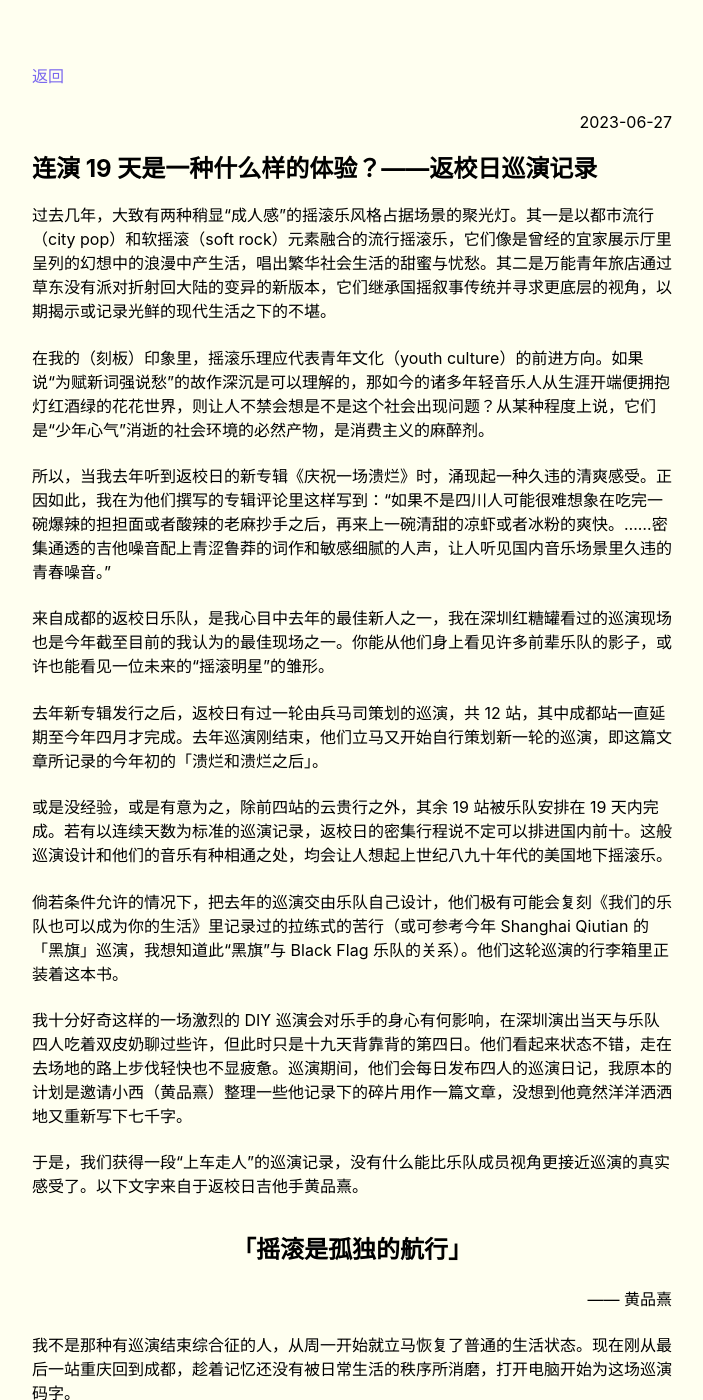
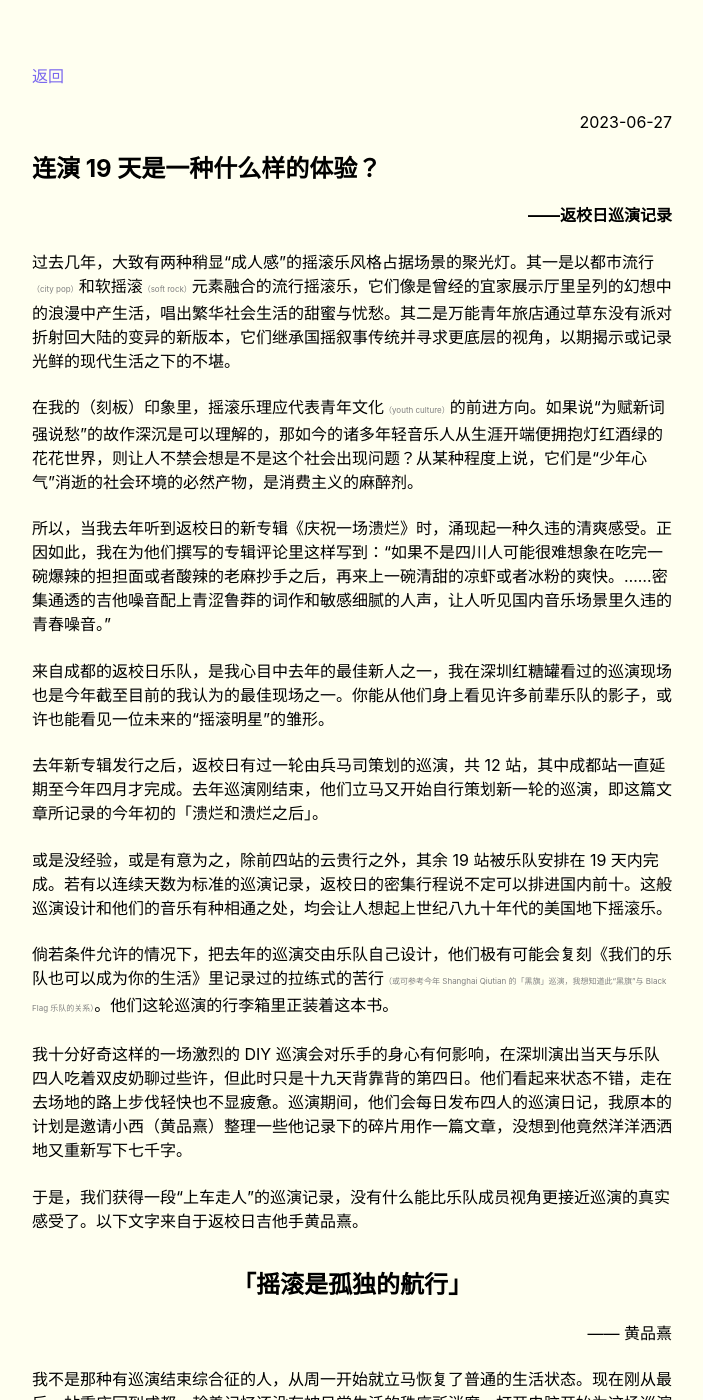
Before and after one commit to salingerlin/salingerlin.github.io, a Jekyll site: the page built from _posts/2023-06-27-the tour of riot in school.md, in a window 1280 px wide and 1400 px high. Shown: the whole window, without its empty margins (288-991 px from the left). Built offline with Jekyll 4.4.1, drawn with Linux system fonts in a browser that asks for light colours.

Commit message:
Update 2023-06-27-the tour of riot in school.md

```diff
--- a/_posts/2023-06-27-the tour of riot in school.md
+++ b/_posts/2023-06-27-the tour of riot in school.md
@@ -4,11 +4,13 @@ title: 连演 19 天是一种什么样的体验？
 category: 访谈与自述
 ---
 
-# 连演 19 天是一种什么样的体验？——返校日巡演记录
+# 连演 19 天是一种什么样的体验？
 
-过去几年，大致有两种稍显“成人感”的摇滚乐风格占据场景的聚光灯。其一是以都市流行（city pop）和软摇滚（soft rock）元素融合的流行摇滚乐，它们像是曾经的宜家展示厅里呈列的幻想中的浪漫中产生活，唱出繁华社会生活的甜蜜与忧愁。其二是万能青年旅店通过草东没有派对折射回大陆的变异的新版本，它们继承国摇叙事传统并寻求更底层的视角，以期揭示或记录光鲜的现代生活之下的不堪。
+<p align="right"><b>——返校日巡演记录</b></p>
 
-在我的（刻板）印象里，摇滚乐理应代表青年文化（youth culture）的前进方向。如果说“为赋新词强说愁”的故作深沉是可以理解的，那如今的诸多年轻音乐人从生涯开端便拥抱灯红酒绿的花花世界，则让人不禁会想是不是这个社会出现问题？从某种程度上说，它们是“少年心气”消逝的社会环境的必然产物，是消费主义的麻醉剂。
+过去几年，大致有两种稍显“成人感”的摇滚乐风格占据场景的聚光灯。其一是以都市流行<span class="zhushi">（city pop）</span>和软摇滚<span class="zhushi">（soft rock）</span>元素融合的流行摇滚乐，它们像是曾经的宜家展示厅里呈列的幻想中的浪漫中产生活，唱出繁华社会生活的甜蜜与忧愁。其二是万能青年旅店通过草东没有派对折射回大陆的变异的新版本，它们继承国摇叙事传统并寻求更底层的视角，以期揭示或记录光鲜的现代生活之下的不堪。
+
+在我的（刻板）印象里，摇滚乐理应代表青年文化<span class="zhushi">（youth culture）</span>的前进方向。如果说“为赋新词强说愁”的故作深沉是可以理解的，那如今的诸多年轻音乐人从生涯开端便拥抱灯红酒绿的花花世界，则让人不禁会想是不是这个社会出现问题？从某种程度上说，它们是“少年心气”消逝的社会环境的必然产物，是消费主义的麻醉剂。
 
 所以，当我去年听到返校日的新专辑《庆祝一场溃烂》时，涌现起一种久违的清爽感受。正因如此，我在为他们撰写的专辑评论里这样写到：“如果不是四川人可能很难想象在吃完一碗爆辣的担担面或者酸辣的老麻抄手之后，再来上一碗清甜的凉虾或者冰粉的爽快。......密集通透的吉他噪音配上青涩鲁莽的词作和敏感细腻的人声，让人听见国内音乐场景里久违的青春噪音。”
 
@@ -18,7 +20,7 @@ category: 访谈与自述
 
 或是没经验，或是有意为之，除前四站的云贵行之外，其余 19 站被乐队安排在 19 天内完成。若有以连续天数为标准的巡演记录，返校日的密集行程说不定可以排进国内前十。这般巡演设计和他们的音乐有种相通之处，均会让人想起上世纪八九十年代的美国地下摇滚乐。
 
-倘若条件允许的情况下，把去年的巡演交由乐队自己设计，他们极有可能会复刻《我们的乐队也可以成为你的生活》里记录过的拉练式的苦行（或可参考今年 Shanghai Qiutian 的「黑旗」巡演，我想知道此“黑旗”与 Black Flag 乐队的关系）。他们这轮巡演的行李箱里正装着这本书。
+倘若条件允许的情况下，把去年的巡演交由乐队自己设计，他们极有可能会复刻《我们的乐队也可以成为你的生活》里记录过的拉练式的苦行<span class="zhushi">（或可参考今年 Shanghai Qiutian 的「黑旗」巡演，我想知道此“黑旗”与 Black Flag 乐队的关系）</span>。他们这轮巡演的行李箱里正装着这本书。
 
 我十分好奇这样的一场激烈的 DIY 巡演会对乐手的身心有何影响，在深圳演出当天与乐队四人吃着双皮奶聊过些许，但此时只是十九天背靠背的第四日。他们看起来状态不错，走在去场地的路上步伐轻快也不显疲惫。巡演期间，他们会每日发布四人的巡演日记，我原本的计划是邀请小西（黄品熹）整理一些他记录下的碎片用作一篇文章，没想到他竟然洋洋洒洒地又重新写下七千字。
 
```
